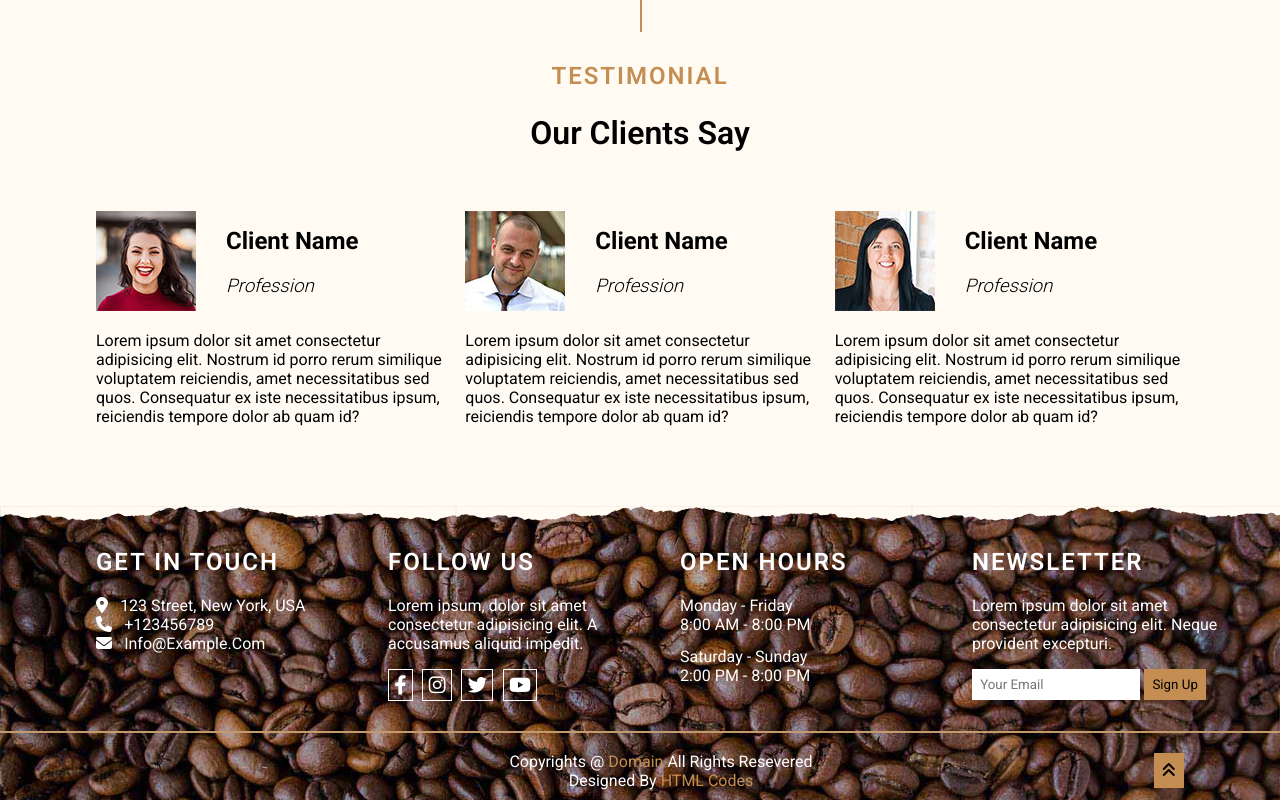
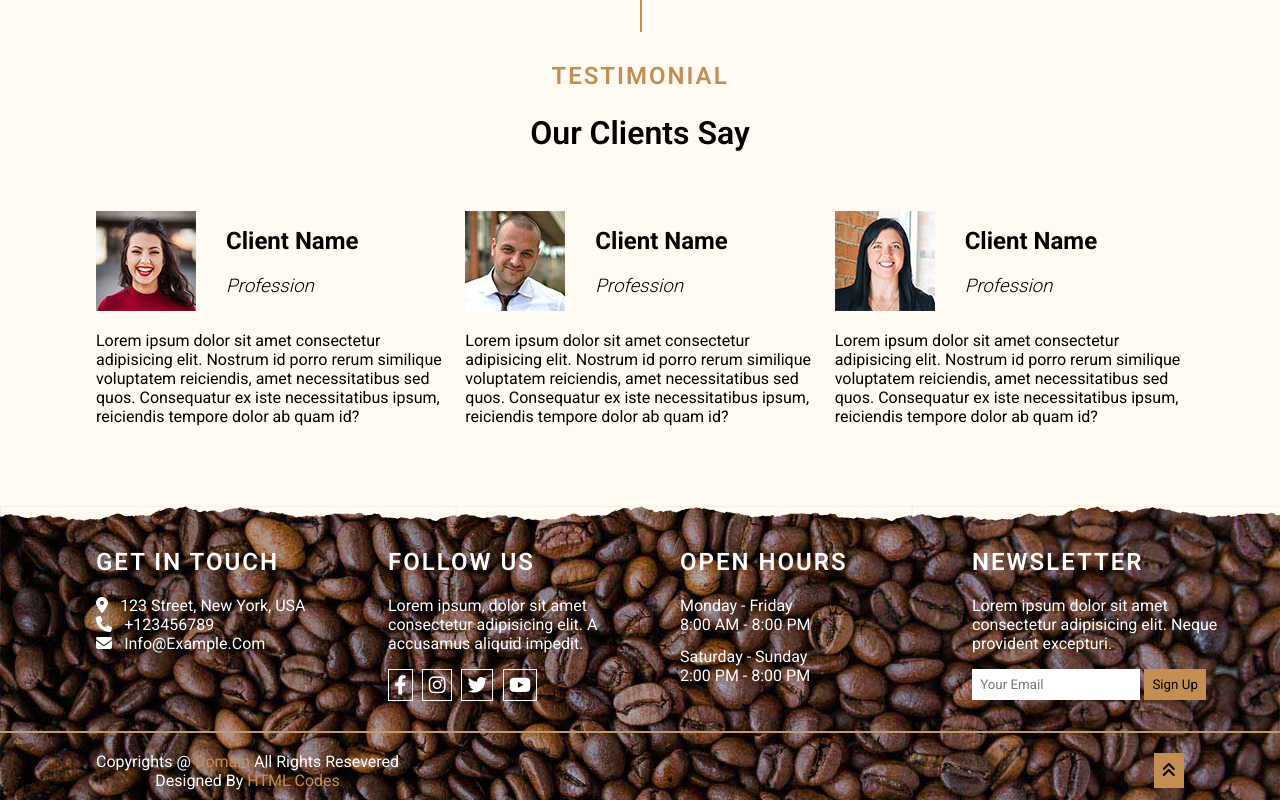
Before and after one commit to Ahmed-Soliman777/koppee, a plain HTML site: page index.html in a window 1280 px wide. Shown: the part 3753-4553 px from the top of the page. Drawn offline with Linux system fonts and the light colour scheme.

Commit message:
modified

```diff
--- a/css/style.css
+++ b/css/style.css
@@ -725,7 +725,6 @@ hr{
 .flex_foot > div{
     text-transform: capitalize;
     text-align: center;
-    margin-left: 38%;
 }
 .flex_foot div span{
     color: var(--brown_color);
@@ -748,4 +747,4 @@ hr{
         border: transparent;
     }
 }
-/* ------------------------footer start-------------------------------- */
+/* ------------------------footer end-------------------------------- */
```
